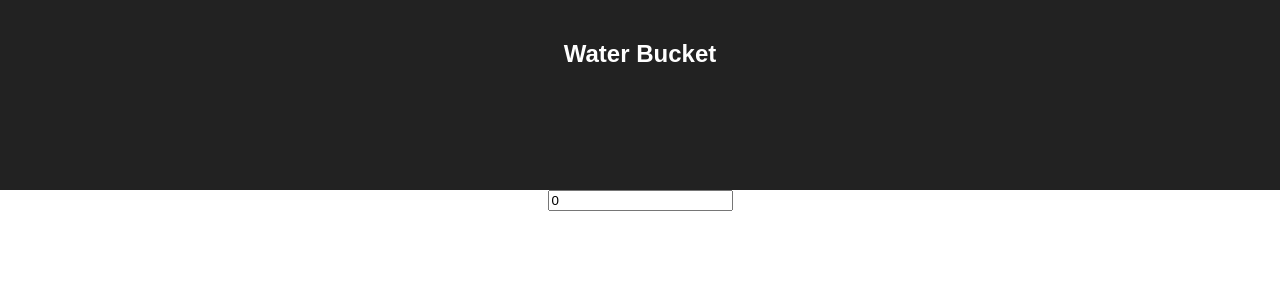
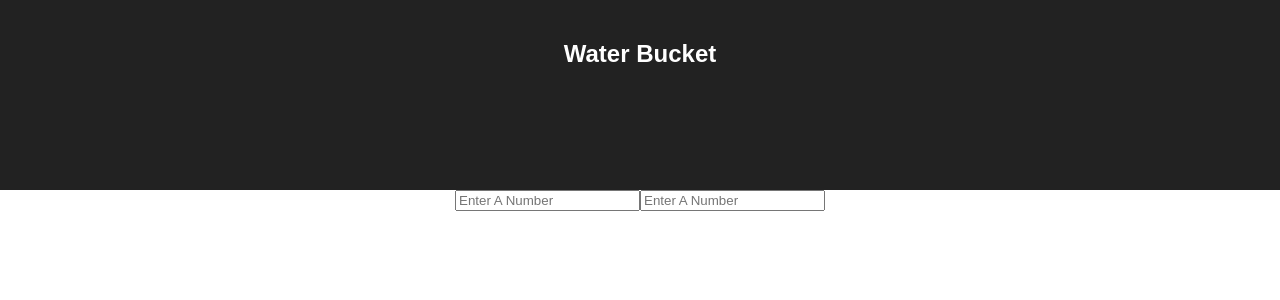
Before and after one commit to chelletuerk/cypress.io, a React (Create React App) app: page / in a window 1280 px wide. Shown: the top 300 px of the page. Built offline with nearby package versions, Linux system fonts and the light colour scheme.

Commit message:
rendering bucketY input field, changing bucketY state

```diff
--- a/src/App.js
+++ b/src/App.js
@@ -5,15 +5,21 @@ class App extends Component {
   constructor() {
     super()
     this.state = {
-      bucketX: 0,
-      bucketY: 0,
+      bucketX: '',
+      bucketY: '',
     }
     this.handleInputX = this.handleInputX.bind(this)
+    this.handleInputY = this.handleInputY.bind(this)
   }
 
   handleInputX(e) {
     this.setState({bucketX: e.target.value})
   }
+
+  handleInputY(e) {
+    this.setState({bucketY: e.target.value})
+  }
+
 
   render() {
     return (
@@ -27,6 +33,12 @@ class App extends Component {
           type='number'
           placeholder='Enter A Number'>
         </input>
+        <input
+          onChange={this.handleInputY}
+          value={this.state.bucketY}
+          type='number'
+          placeholder='Enter A Number'>
+        </input>
       </div>
     )
   }
```
